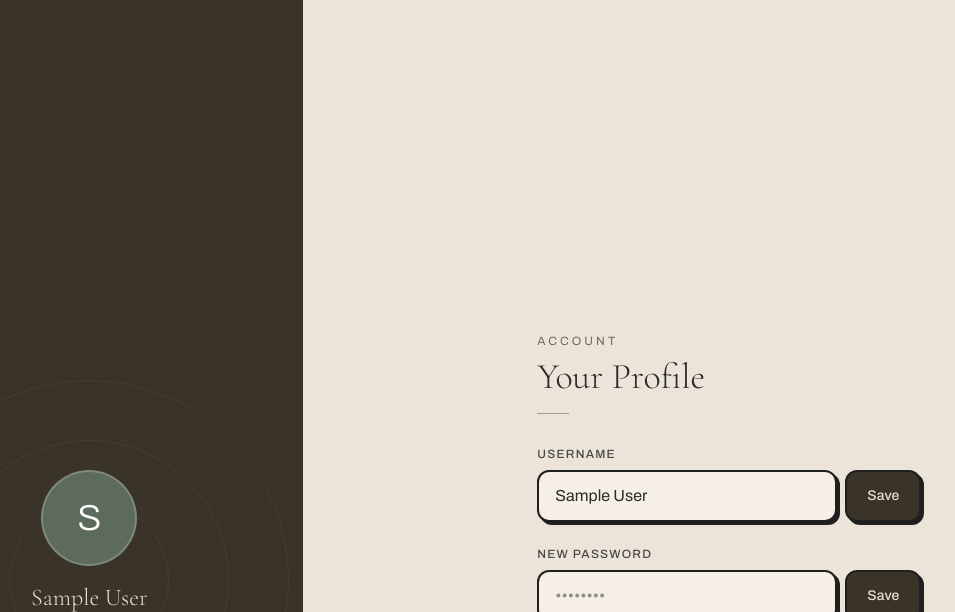
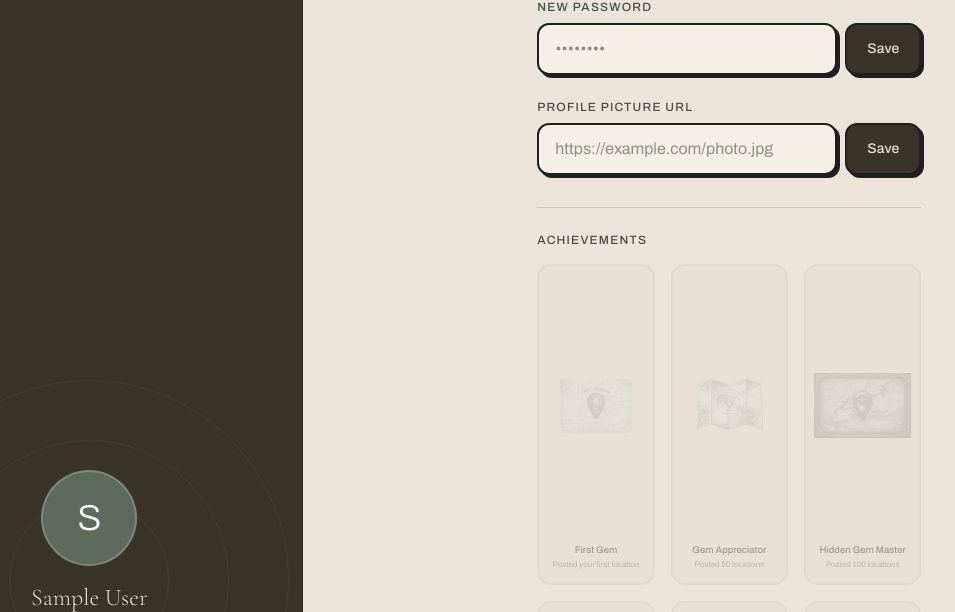
Before and after one commit to Brooklyn-STEAM/10048-Promoting-Affordable-Exploration-Through-Innovative-Interfaces, a Flask app: page /profile in a window 1280 px wide. Shown: the part 192-804 px from the top of the page, without its empty margins (124-1079 px from the left). Run offline with Flask 3, Linux system fonts and the light colour scheme; the visitor is signed in with stand-in values (Sample User, id 1); data that the repository does not hold is empty.

Commit message:
achievements

```diff
--- a/main.py
+++ b/main.py
@@ -1,4 +1,4 @@
-from flask import Flask, render_template, request, redirect, flash, abort
+from flask import Flask, render_template, request, redirect, flash, abort, jsonify
 from flask_login import LoginManager, login_user, login_required, logout_user, current_user, UserMixin
 import pymysql
 import json
@@ -72,9 +72,67 @@ BOROUGHS = [
     {"name": "staten island", "color": "#3a3328", "accent": "#7a6a50"},
 ]
 
+
+ACHIEVEMENTS = [
+    { "type": "first_post",   "image": "achievements/first_post.png",   "name": "First Gem",        "desc": "Posted your first location" },
+    { "type": "post_50",      "image": "achievements/post_50.png",      "name": "Gem Appreciator",  "desc": "Posted 50 locations" },
+    { "type": "post_100",     "image": "achievements/post_100.png",     "name": "Hidden Gem Master","desc": "Posted 100 locations" },
+    { "type": "first_like",   "image": "achievements/first_like.png",   "name": "Show Some Love",   "desc": "Liked your first location" },
+    { "type": "like_50",      "image": "achievements/like_50.png",      "name": "Super Fan",        "desc": "Liked 50 locations" },
+    { "type": "like_100",     "image": "achievements/like_100.png",     "name": "Obsessed",         "desc": "Liked 100 locations" },
+    { "type": "received_100", "image": "achievements/received_100.png", "name": "Trending",         "desc": "Received 100 likes on a location" },
+    { "type": "all_boroughs", "image": "achievements/all_boroughs.png", "name": "True New Yorker",  "desc": "Posted in all 5 boroughs" },
+]
+
+def check_and_award(user_id, cursor):
+    """Check which achievements the user has earned and award new ones."""
+    cursor.execute("SELECT Type FROM `Achievement` WHERE UserID = %s", (user_id,))
+    earned = {r["Type"] for r in cursor.fetchall()}
+
+    new_achievements = []
+
+
+    cursor.execute("SELECT COUNT(*) as cnt FROM `Location` WHERE UserID = %s", (user_id,))
+    post_count = cursor.fetchone()["cnt"]
+
+    if post_count >= 1   and "first_post" not in earned: new_achievements.append("first_post")
+    if post_count >= 50  and "post_50"    not in earned: new_achievements.append("post_50")
+    if post_count >= 100 and "post_100"   not in earned: new_achievements.append("post_100")
+
+    # Likes given
+    cursor.execute("SELECT COUNT(*) as cnt FROM `Like` WHERE UserID = %s", (user_id,))
+    like_count = cursor.fetchone()["cnt"]
+
+    if like_count >= 1   and "first_like" not in earned: new_achievements.append("first_like")
+    if like_count >= 50  and "like_50"    not in earned: new_achievements.append("like_50")
+    if like_count >= 100 and "like_100"   not in earned: new_achievements.append("like_100")
+
+    # Likes received on any single location
+    cursor.execute("SELECT MAX(LikeCount) as max_likes FROM `Location` WHERE UserID = %s", (user_id,))
+    row = cursor.fetchone()
+    max_likes = row["max_likes"] or 0
+
+    if max_likes >= 100 and "received_100" not in earned: new_achievements.append("received_100")
+
+    # All 5 boroughs posted in
+    cursor.execute("SELECT COUNT(DISTINCT Borough) as cnt FROM `Location` WHERE UserID = %s", (user_id,))
+    borough_count = cursor.fetchone()["cnt"]
+
+    if borough_count >= 5 and "all_boroughs" not in earned: new_achievements.append("all_boroughs")
+
+    for ach_type in new_achievements:
+        cursor.execute(
+            "INSERT IGNORE INTO `Achievement` (UserID, Type) VALUES (%s, %s)",
+            (user_id, ach_type)
+        )
+
+    return new_achievements
+
+
 @app.route("/")
 def index():
     return render_template("homepage.html.jinja")
+
 
 @app.route("/browse", methods=["GET", "POST"])
 @login_required
@@ -95,7 +153,6 @@ def borough_page(n):
     connection = connect_db()
     cursor = connection.cursor()
 
-
     cursor.execute("""
         SELECT l.*, u.Username,
                COALESCE(l.LikeCount, 0) as LikeCount
@@ -105,7 +162,6 @@ def borough_page(n):
         ORDER BY l.LikeCount DESC, l.DatePosted DESC
     """, (name,))
     locations = cursor.fetchall()
-
 
     loc_ids = [l["ID"] for l in locations]
     liked_ids = set()
@@ -119,50 +175,26 @@ def borough_page(n):
 
     connection.close()
 
-
     featured = locations[:3]
 
     locations_json = json.dumps([{
-    "ID":          l["ID"],
-    "Name":        l["Name"],
-    "Borough":     l["Borough"],
-
-    # Address + description
-    "Address":     l.get("Address") or "",
-    "Description": l.get("Description") or "",
-
-    # Date
-    "DatePosted":  (
-        l["DatePosted"].strftime("%b %d, %Y")
-        if isinstance(l["DatePosted"], datetime)
-        else str(l["DatePosted"])
-    ),
-
-    # Image
-    "Image":       l.get("Image") or "",
-
-    # Likes
-    "LikeCount":   l.get("LikeCount") or 0,
-    "Liked":       l["ID"] in liked_ids,
-
-    # ⭐️ NEW FIELDS FOR REDESIGNED LIGHTBOX
-    "Type":        l.get("Type") or "Spot",
-    "Category":    l.get("Category") or "General",
-
-    "Latitude":    l.get("Latitude"),
-    "Longitude":   l.get("Longitude"),
-
-    # Tags stored as comma-separated string → convert to list
-    "Tags":        (l.get("Tags").split(",") if l.get("Tags") else []),
-
-    # Hours stored as JSON string → convert to Python list
-    "Hours":       (json.loads(l["Hours"]) if l.get("Hours") else []),
-
-    # ⭐️ Ownership flag for delete button
-    "IsOwner":     (l["UserID"] == current_user.id)
-
-} for l in locations])
-
+        "ID":          l["ID"],
+        "UserID":      l["UserID"],
+        "Name":        l["Name"],
+        "Borough":     l["Borough"],
+        "Address":     l.get("Address") or "",
+        "Description": l.get("Description") or "",
+        "DatePosted":  (
+            l["DatePosted"].strftime("%b %d, %Y")
+            if isinstance(l["DatePosted"], datetime)
+            else str(l["DatePosted"])
+        ),
+        "Image":       l.get("Image") or "",
+        "LikeCount":   l.get("LikeCount") or 0,
+        "Liked":       l["ID"] in liked_ids,
+        "IsOwner":     l["UserID"] == current_user.id,
+        "Hours":       (json.loads(l["Hours"]) if l.get("Hours") else []),
+    } for l in locations])
 
     return render_template(
         "borough.html.jinja",
@@ -174,13 +206,11 @@ def borough_page(n):
     )
 
 
-
 @app.route("/borough/<path:n>/like/<int:loc_id>", methods=["POST"])
 @login_required
 def toggle_like(n, loc_id):
     connection = connect_db()
     cursor = connection.cursor()
-
 
     cursor.execute(
         "SELECT ID FROM `Like` WHERE UserID = %s AND LocationID = %s",
@@ -189,7 +219,6 @@ def toggle_like(n, loc_id):
     existing = cursor.fetchone()
 
     if existing:
-
         cursor.execute(
             "DELETE FROM `Like` WHERE UserID = %s AND LocationID = %s",
             (current_user.id, loc_id)
@@ -200,7 +229,6 @@ def toggle_like(n, loc_id):
         )
         liked = False
     else:
-
         cursor.execute(
             "INSERT INTO `Like` (UserID, LocationID) VALUES (%s, %s)",
             (current_user.id, loc_id)
@@ -213,10 +241,35 @@ def toggle_like(n, loc_id):
 
     cursor.execute("SELECT LikeCount FROM `Location` WHERE ID = %s", (loc_id,))
     row = cursor.fetchone()
+    check_and_award(current_user.id, cursor)
     connection.close()
 
-    from flask import jsonify
     return jsonify({"liked": liked, "count": row["LikeCount"] if row else 0})
+
+
+@app.route("/borough/<path:n>/delete/<int:loc_id>", methods=["POST"])
+@login_required
+def delete_location(n, loc_id):
+    connection = connect_db()
+    cursor = connection.cursor()
+
+    cursor.execute("SELECT * FROM `Location` WHERE ID = %s AND UserID = %s", (loc_id, current_user.id))
+    loc = cursor.fetchone()
+
+    if not loc:
+        connection.close()
+        return jsonify({"success": False, "error": "Not found or not allowed"})
+
+    cursor.execute("DELETE FROM `Like` WHERE LocationID = %s", (loc_id,))
+    cursor.execute("DELETE FROM `Location` WHERE ID = %s", (loc_id,))
+
+    if loc.get("Image"):
+        img_path = os.path.join(app.config["UPLOAD_FOLDER"], loc["Image"])
+        if os.path.exists(img_path):
+            os.remove(img_path)
+
+    connection.close()
+    return jsonify({"success": True})
 
 
 @app.route("/borough/<path:n>/add", methods=["POST"])
@@ -235,7 +288,6 @@ def add_location(n):
         flash("Please fill in the name and address")
         return redirect(f"/borough/{n}")
 
-    # 🖼️ Handle image upload
     image = request.files.get("image")
     filename = None
     if image and image.filename and allowed_file(image.filename):
@@ -243,31 +295,28 @@ def add_location(n):
         filename = str(uuid.uuid4()) + "_" + secure_filename(image.filename)
         image.save(os.path.join(app.config["UPLOAD_FOLDER"], filename))
 
-    # 🕒 Parse hours
-    days = ["Mon","Tue","Wed","Thu","Fri","Sat","Sun"]
+    # Hours
+    days = ["Mon", "Tue", "Wed", "Thu", "Fri", "Sat", "Sun"]
     hours_list = []
     for d in days:
-        open_t = request.form.get(f"hours_{d}_open")
-        close_t = request.form.get(f"hours_{d}_close")
-        if open_t and close_t:
-            hours_str = f"{open_t} – {close_t}"
-        else:
-            hours_str = "Closed"
-        hours_list.append({"name": d, "hours": hours_str, "today": False})
+        open_t  = request.form.get(f"hours_{d}_open", "").strip()
+        close_t = request.form.get(f"hours_{d}_close", "").strip()
+        hours_str = f"{open_t} – {close_t}" if open_t and close_t else "Closed"
+        hours_list.append({"name": d, "hours": hours_str})
     hours_json = json.dumps(hours_list)
 
-    # 💾 Insert into DB
     connection = connect_db()
     cursor = connection.cursor()
     cursor.execute("""
         INSERT INTO `Location` (UserID, Name, Address, Description, Borough, Image, Hours)
         VALUES (%s, %s, %s, %s, %s, %s, %s)
     """, (current_user.id, loc_name, address, description, borough_name, filename, hours_json))
+
+    check_and_award(current_user.id, cursor)
     connection.close()
 
     flash(f'"{loc_name}" added!')
     return redirect(f"/borough/{n}")
-
 
 
 @app.route("/signup", methods=["GET", "POST"])
@@ -340,7 +389,23 @@ def login():
 @app.route("/profile")
 @login_required
 def profile():
-    return render_template("profile.html.jinja")
+    connection = connect_db()
+    cursor = connection.cursor()
+
+    cursor.execute("SELECT Type, EarnedAt FROM `Achievement` WHERE UserID = %s", (current_user.id,))
+    earned_rows = cursor.fetchall()
+    earned_map = {r["Type"]: r["EarnedAt"] for r in earned_rows}
+
+    achievements = []
+    for a in ACHIEVEMENTS:
+        achievements.append({
+            **a,
+            "earned":    a["type"] in earned_map,
+            "earned_at": earned_map.get(a["type"])
+        })
+
+    connection.close()
+    return render_template("profile.html.jinja", achievements=achievements)
 
 
 @app.route("/profile/update-username", methods=["POST"])
@@ -396,29 +461,3 @@ def logout():
 
 if __name__ == "__main__":
     app.run(debug=True)
-
-
-
-@app.route("/borough/<path:n>/delete/<int:loc_id>", methods=["POST"])
-@login_required
-def delete_location(n, loc_id):
-    from flask import jsonify
-    connection = connect_db()
-    cursor = connection.cursor()
-
-    cursor.execute("SELECT UserID FROM `Location` WHERE ID = %s", (loc_id,))
-    row = cursor.fetchone()
-
-    if not row:
-        connection.close()
-        return jsonify({"success": False, "error": "Not found"})
-
-    if row["UserID"] != current_user.id:
-        connection.close()
-        return jsonify({"success": False, "error": "Not allowed"})
-
-    cursor.execute("DELETE FROM `Like` WHERE LocationID = %s", (loc_id,))
-    cursor.execute("DELETE FROM `Location` WHERE ID = %s", (loc_id,))
-    connection.close()
-
-    return jsonify({"success": True})
--- a/templates/profile.html.jinja
+++ b/templates/profile.html.jinja
@@ -63,7 +63,7 @@
 <div class="flex-1 h-full bg-[#ece4d8] overflow-y-auto flex items-center justify-center p-12">
   <div class="w-full max-w-sm">
 
-
+    <!-- header -->
     <div class="mb-8">
       <p class="text-xs tracking-[0.25em] uppercase text-[#7a6a55] mb-2">Account</p>
       <h2 class="serif text-4xl font-light text-[#2b2b2b]">Your Profile</h2>
@@ -123,6 +123,49 @@
     <div class="border-t border-[#1f1f1f]/15 mb-6"></div>
 
 
+    <div class="mb-8">
+      <p class="text-xs font-medium text-[#4a4a4a] uppercase tracking-widest mb-4">Achievements</p>
+      <div style="display:grid; grid-template-columns: repeat(3, 1fr); gap:16px;">
+        {% for a in achievements %}
+        <div style="
+          background: {{ '#f5efe6' if a.earned else 'rgba(0,0,0,0.04)' }};
+          border: 2px solid {{ '#1f1f1f' if a.earned else 'rgba(0,0,0,0.08)' }};
+          border-radius: 14px;
+          padding: 12px 8px;
+          text-align: center;
+          position: relative;
+          transition: all 0.2s;
+          {% if not a.earned %}opacity: 0.4; filter: grayscale(1);{% endif %}
+        ">
+          {% if a.earned %}
+          <div style="
+            position:absolute; top:-6px; right:-6px;
+            background:#5c6b5c; border-radius:999px;
+            width:14px; height:14px;
+            display:flex; align-items:center; justify-content:center;
+            font-size:0.5rem; color:white; border:1.5px solid white;
+          ">✓</div>
+          {% endif %}
+          <img src="/static/images/{{ a.image }}"
+               alt="{{ a.name }}"
+               style="width:256px; height:256px; object-fit:contain; margin:0 auto 10px; display:block;
+               {{ 'filter: grayscale(1); opacity:0.35;' if not a.earned else '' }}">
+          <p style="font-size:0.6rem; font-weight:600; color:#2b2b2b; line-height:1.3;">{{ a.name }}</p>
+          <p style="font-size:0.5rem; color:#6a6a6a; margin-top:3px; line-height:1.4;">{{ a.desc }}</p>
+          {% if a.earned and a.earned_at %}
+          <p style="font-size:0.45rem; color:#9a9a9a; margin-top:4px;">
+            {{ a.earned_at.strftime('%b %d, %Y') if a.earned_at else '' }}
+          </p>
+          {% endif %}
+        </div>
+        {% endfor %}
+      </div>
+    </div>
+
+
+    <div class="border-t border-[#1f1f1f]/15 mb-6"></div>
+
+    <!-- Log out -->
     <a href="/logout"
       class="block text-center w-full py-3 rounded-xl bg-[#7a6a55] text-white font-semibold border-2 border-[#1f1f1f] shadow-[4px_4px_0px_#1f1f1f] hover:translate-x-[2px] hover:translate-y-[2px] hover:shadow-none transition-all duration-150 text-sm">
       Log Out
```
Also changed, not shown: static/images/achievements/first_post.png (added), static/images/achievements/post_100.png (added), static/images/achievements/post_50.png (added), static/uploads/a3410d3d-5200-45c4-9dd5-95123b862cf2_l.jpg (added).
